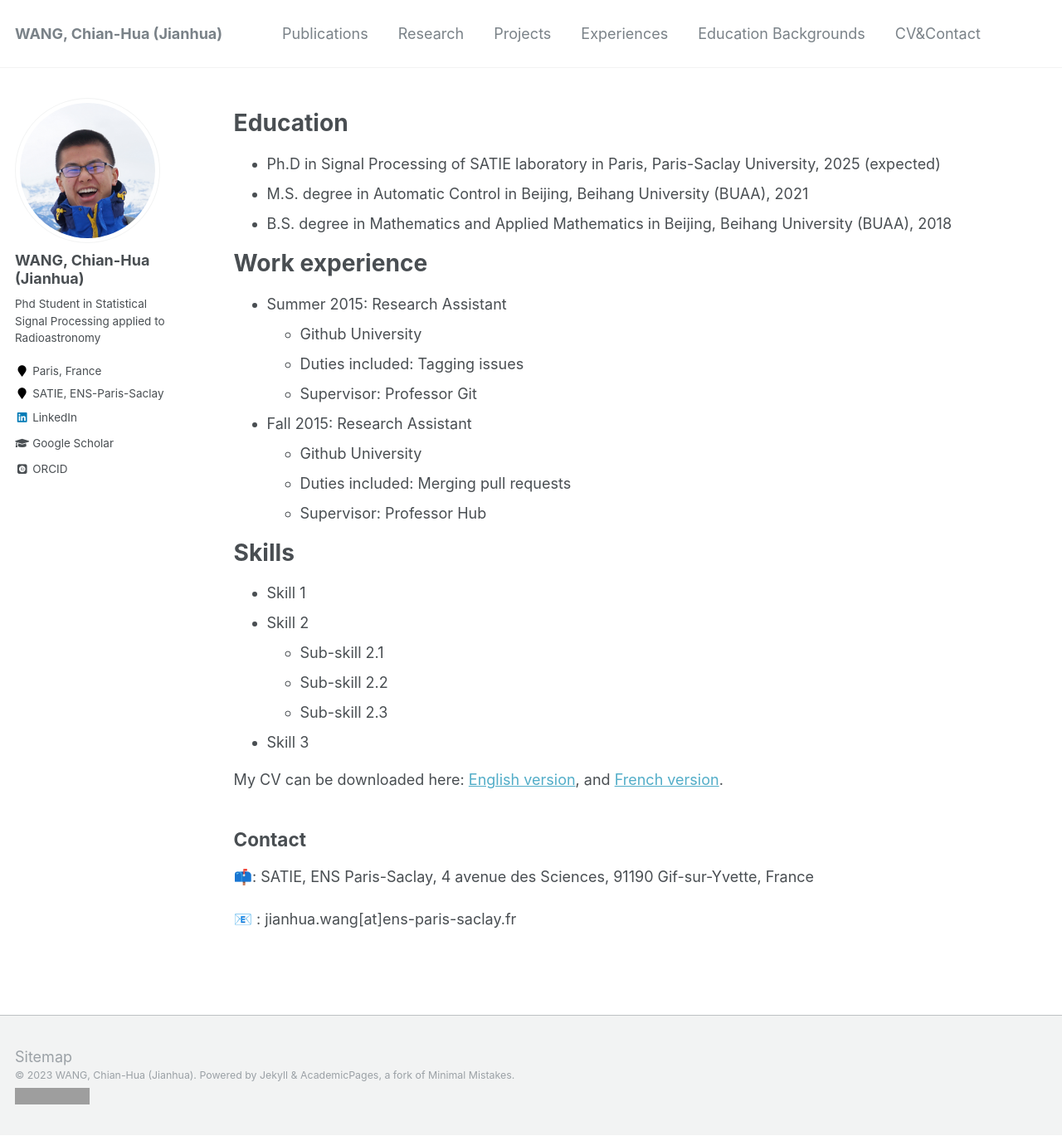
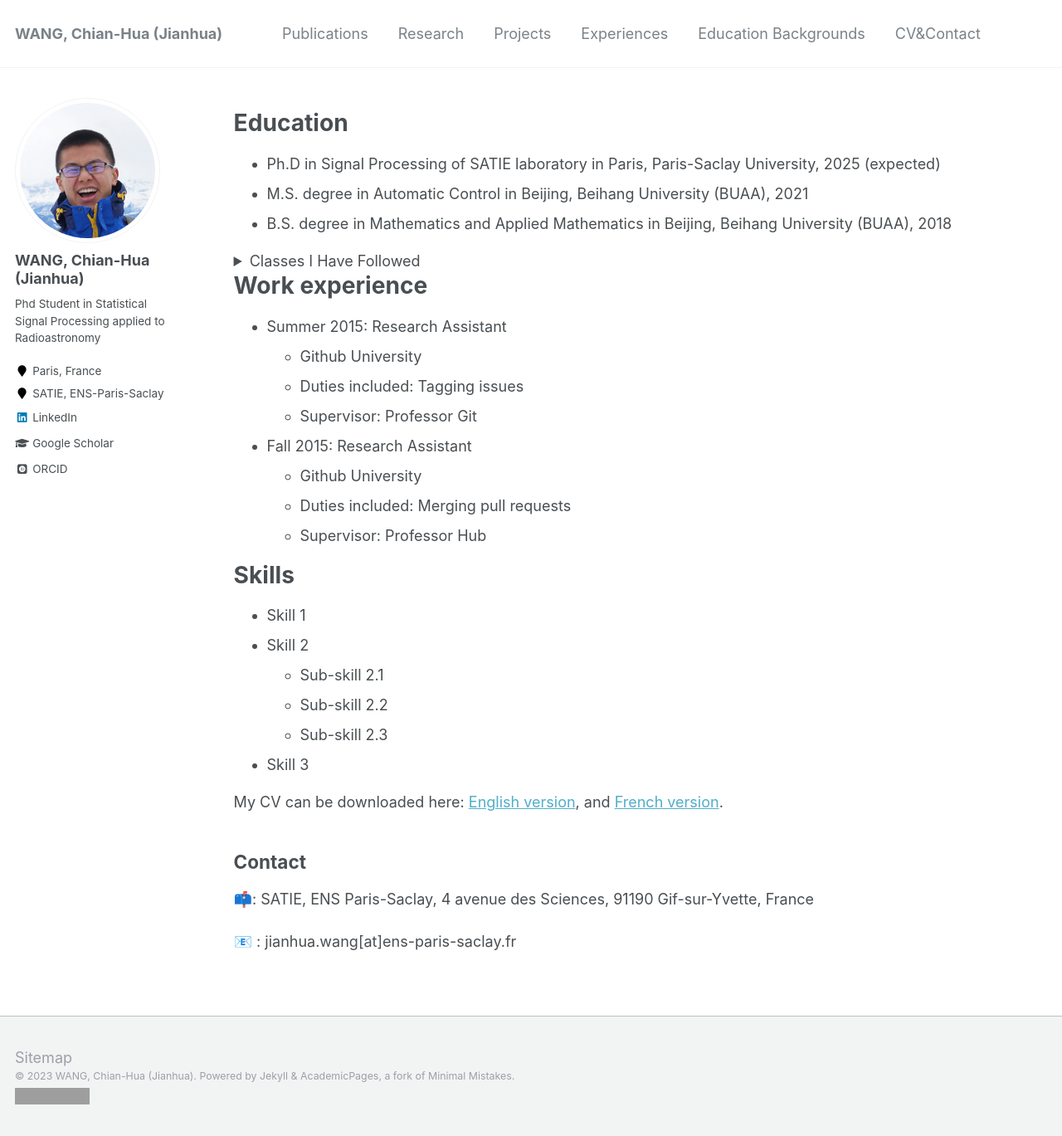
Before and after one commit to jianhua-WANG-ENS/old-homepage, a Jekyll site: the page built from _pages/cv.md, in a window 1280 px wide and 1369 px high. Shown: the whole window at 83% size. Built offline with Jekyll 4.4.1, drawn with Linux system fonts in a browser that asks for light colours; some web fonts are replaced; grey boxes are pictures that could not be loaded.

Commit message:
Update cv classes followed

```diff
--- a/_pages/cv.md
+++ b/_pages/cv.md
@@ -17,6 +17,17 @@ Education
 * Ph.D in Signal Processing of SATIE laboratory in Paris, Paris-Saclay University, 2025 (expected)
 * M.S. degree in Automatic Control in Beijing, Beihang University (BUAA), 2021
 * B.S. degree in Mathematics and Applied Mathematics in Beijing, Beihang University (BUAA), 2018
+
+<details>
+  <summary>Classes I Have Followed</summary>
+
+  - Introduction to Programming
+  - Data Structures and Algorithms
+  - Web Development Fundamentals
+  - Machine Learning Basics
+  - Advanced Database Management
+</details>
+
 
 Work experience
 ======
```
